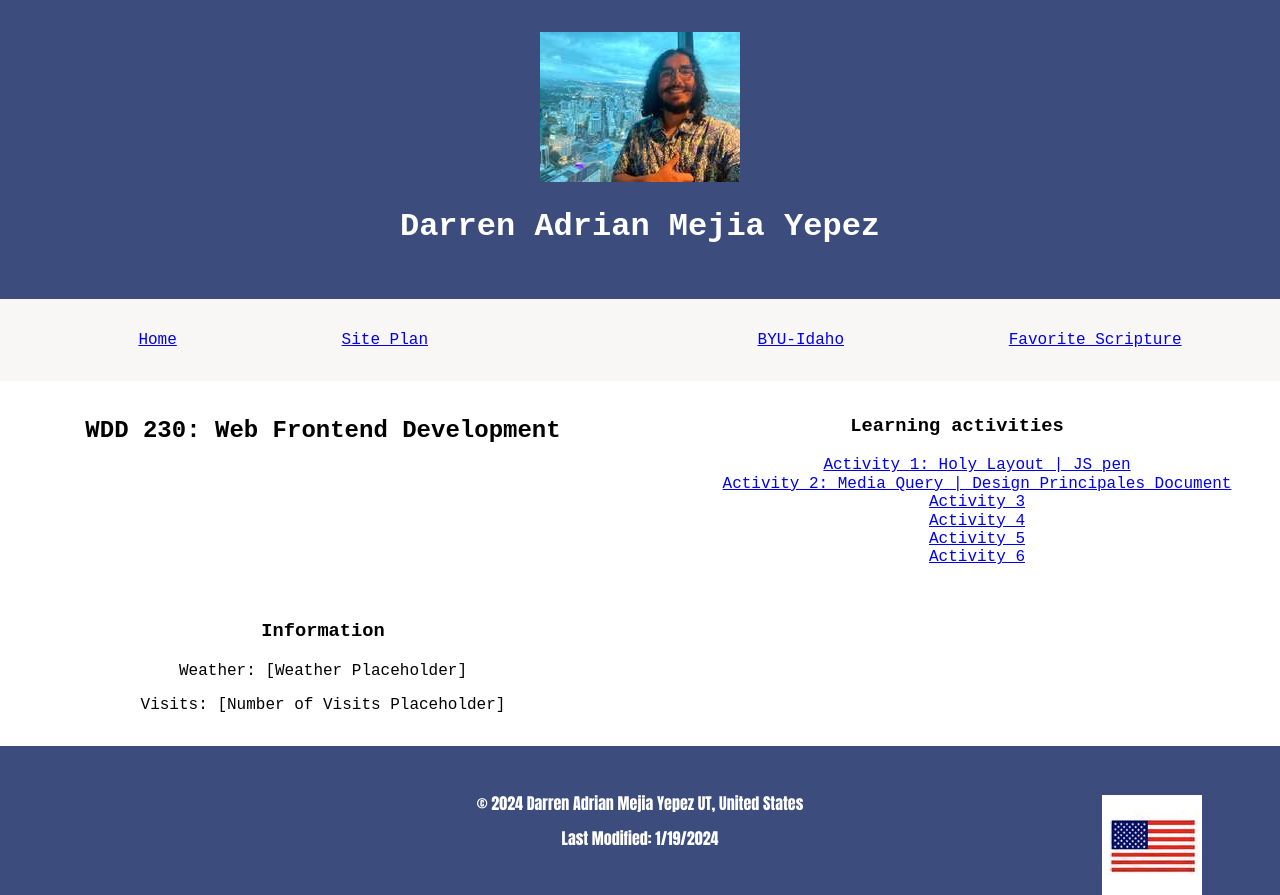
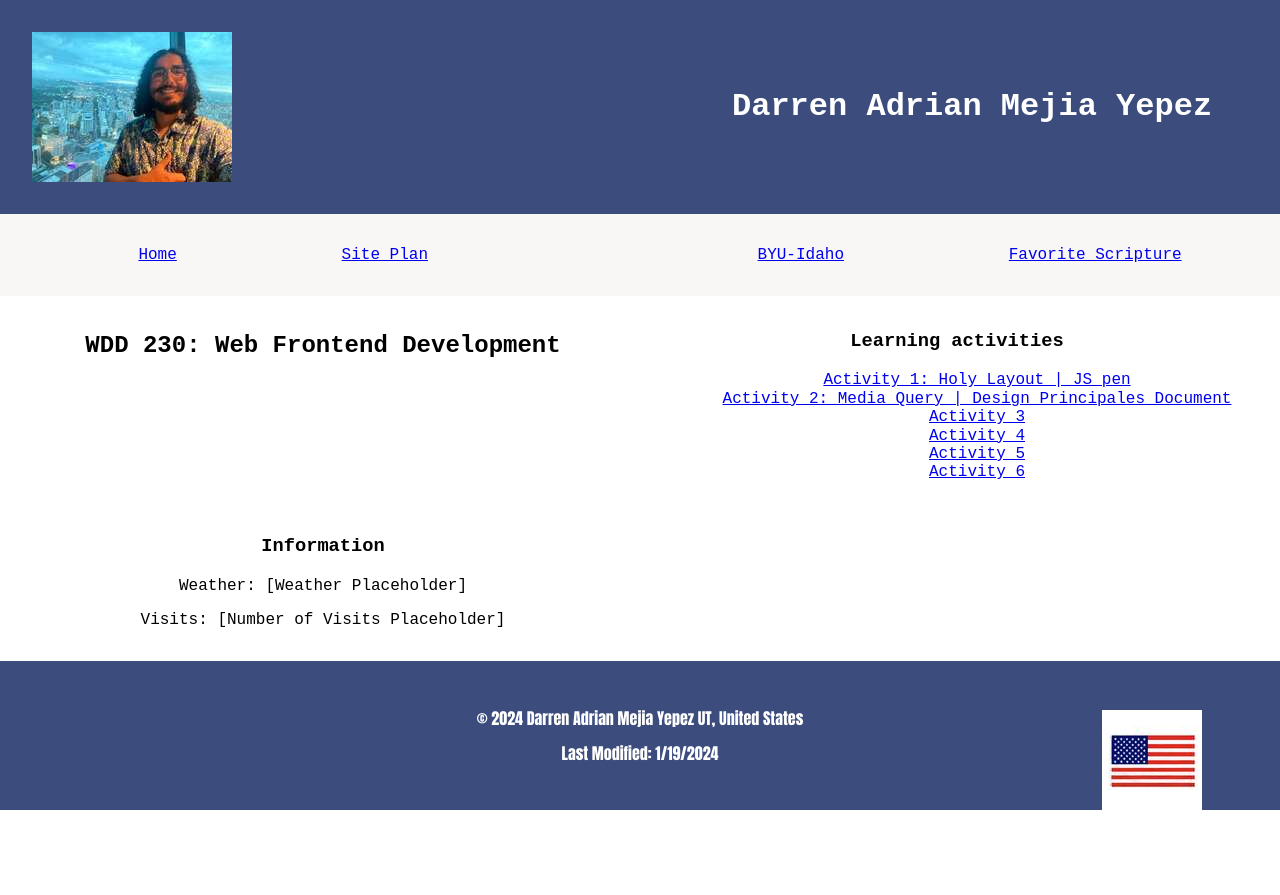
Before and after one commit to darrenmejiayepez1998/wdd230, a plain HTML site: page index.html in a window 1280 px wide. After the commit the page ends 810 px from the top, so only its background shows below. Drawn offline with Linux system fonts and the light colour scheme.

Commit message:
main page fix

```diff
--- a/styles/base.css
+++ b/styles/base.css
@@ -21,9 +21,15 @@
   header {
     background: rgb(59, 76, 125);
     padding: 2rem;
+    display: flex;
+    align-items: center;
     grid-column: 1 / 3;
     font-family: monospace, 'Arial', 'Times';
     color: white;
+  }
+
+  header img {
+    margin-right: 500px;
   }
 
   nav {
```
Also changed, not shown: lesson02/design-principles.html (added, +11 -0 lines).
